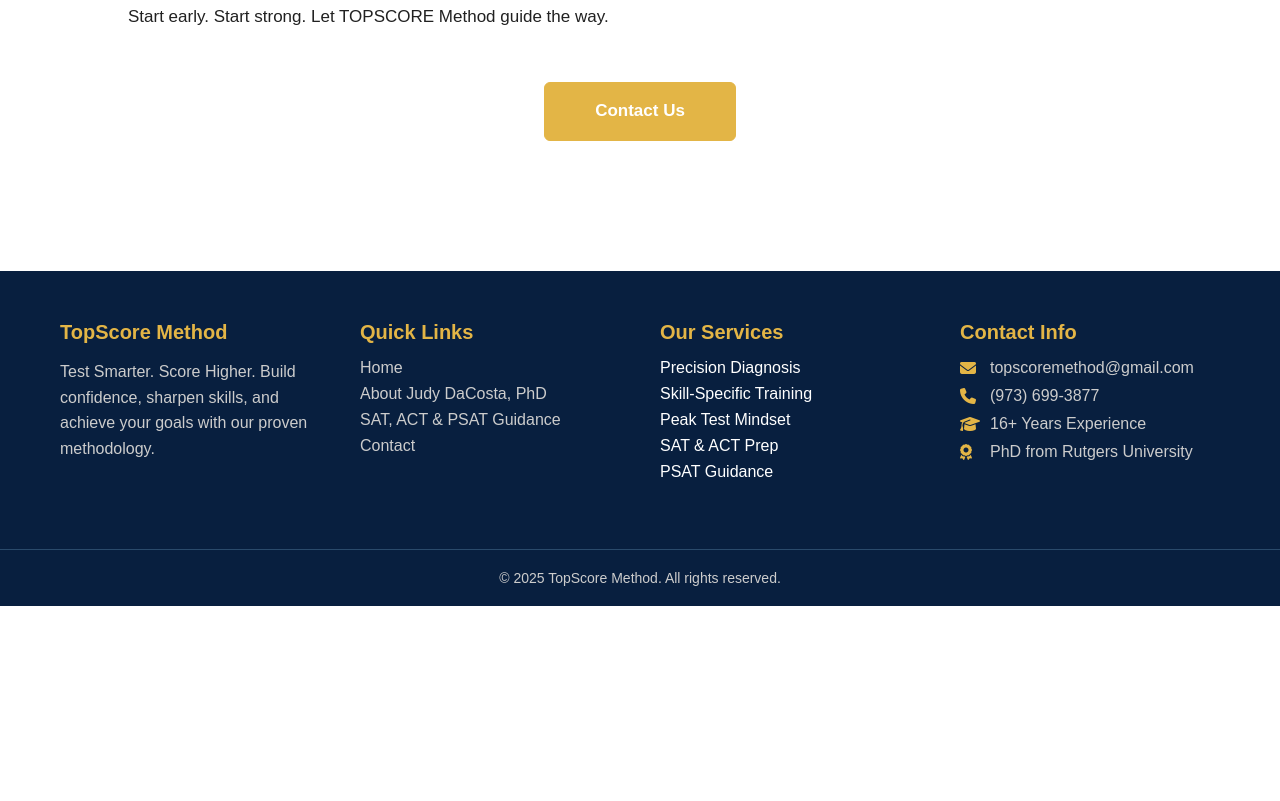
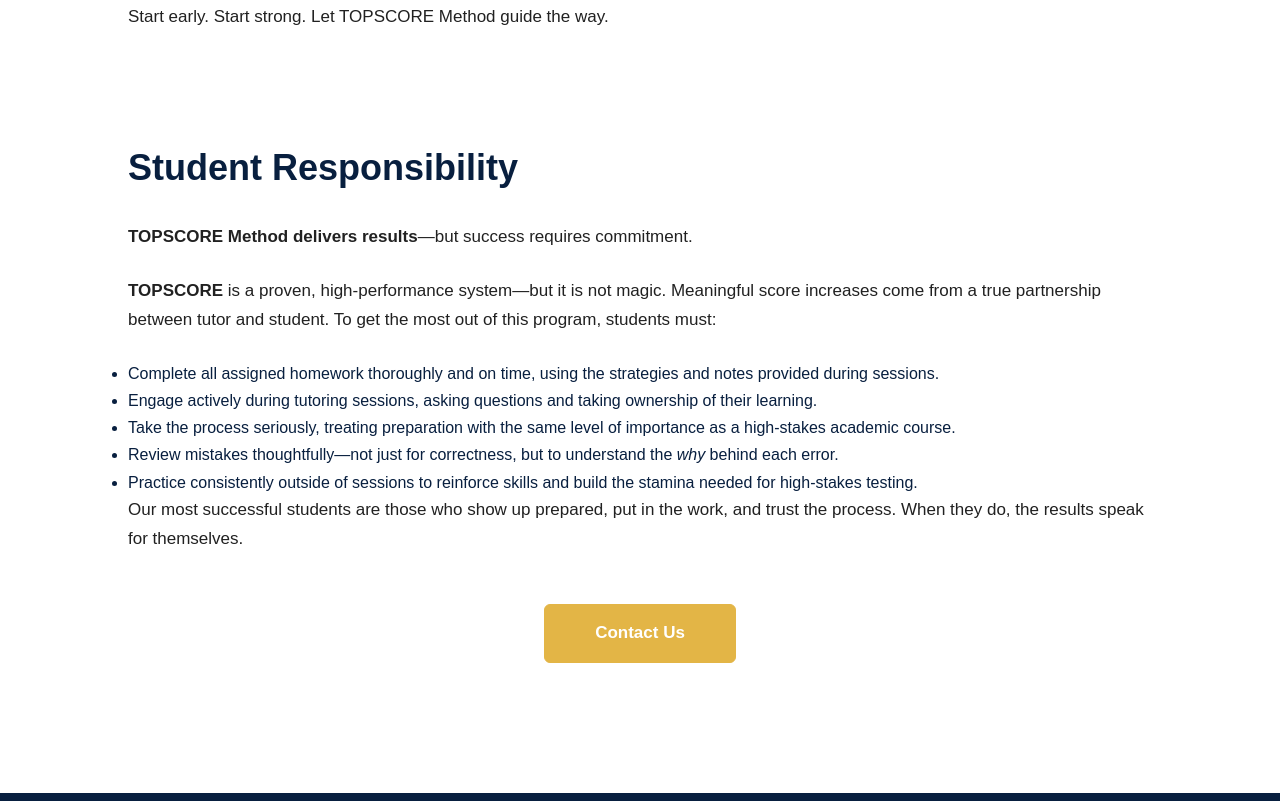
Before and after one commit to khanka786/TopScore-Method, a plain HTML site: page guidance.html in a window 1280 px wide. Shown: the part 939-1740 px from the top of the page. Before the commit the page ends 1545 px from the top, so only its background shows below. Drawn offline with Linux system fonts and the light colour scheme.

Commit message:
added student responsibilities for guidance.html

```diff
--- a/guidance.html
+++ b/guidance.html
@@ -13,7 +13,6 @@
   <ul>
     <li><a href="index.html">Home</a></li>
     <li><a href="aboutJudy.html">About Judy DaCosta, PhD</a></li>
-    <li><a href="#student-responsibility">Student Responsibility</a></li>
     <li><a href="testimonials.html">Testimonials</a></li>
     <li><a href="contact.html">Contact</a></li>
   </ul>
@@ -48,6 +47,23 @@
         <p>Our PSAT program doesn’t just prepare students for a single test—it sets the tone for high
         performance across their entire college admissions timeline.</p>
         <p>Start early. Start strong. Let TOPSCORE Method guide the way.</p>
+    </section>
+
+        <section class="section" id="student-responsibility">
+        <h2>Student Responsibility</h2>
+        <p><strong>TOPSCORE Method delivers results</strong>—but success requires commitment.</p>
+
+        <p><strong>TOPSCORE</strong> is a proven, high-performance system—but it is not magic. Meaningful score increases come from a true partnership between tutor and student. To get the most out of this program, students must:</p>
+
+        <ul>
+            <li>Complete all assigned homework thoroughly and on time, using the strategies and notes provided during sessions.</li>
+            <li>Engage actively during tutoring sessions, asking questions and taking ownership of their learning.</li>
+            <li>Take the process seriously, treating preparation with the same level of importance as a high-stakes academic course.</li>
+            <li>Review mistakes thoughtfully—not just for correctness, but to understand the <em>why</em> behind each error.</li>
+            <li>Practice consistently outside of sessions to reinforce skills and build the stamina needed for high-stakes testing.</li>
+        </ul>
+
+        <p>Our most successful students are those who show up prepared, put in the work, and trust the process. When they do, the results speak for themselves.</p>
         <a href="contact.html" class="btn">Contact Us</a>
     </section>
 
--- a/style.css
+++ b/style.css
@@ -427,7 +427,10 @@ form textarea:focus {
 .btn:hover{
     background: #e3b546;
 }
-
+#student-responsibility {
+    padding-top: 0px;
+    margin-top: 0;
+}
 /* ---------- UNIVERSAL FOOTER ---------- */
 footer {
   background-color: #081f3f;
```
Also changed, not shown: aboutJudy.html (+0 -1 lines), index.html (+1 -2 lines), testimonials.html (+0 -1 lines).
